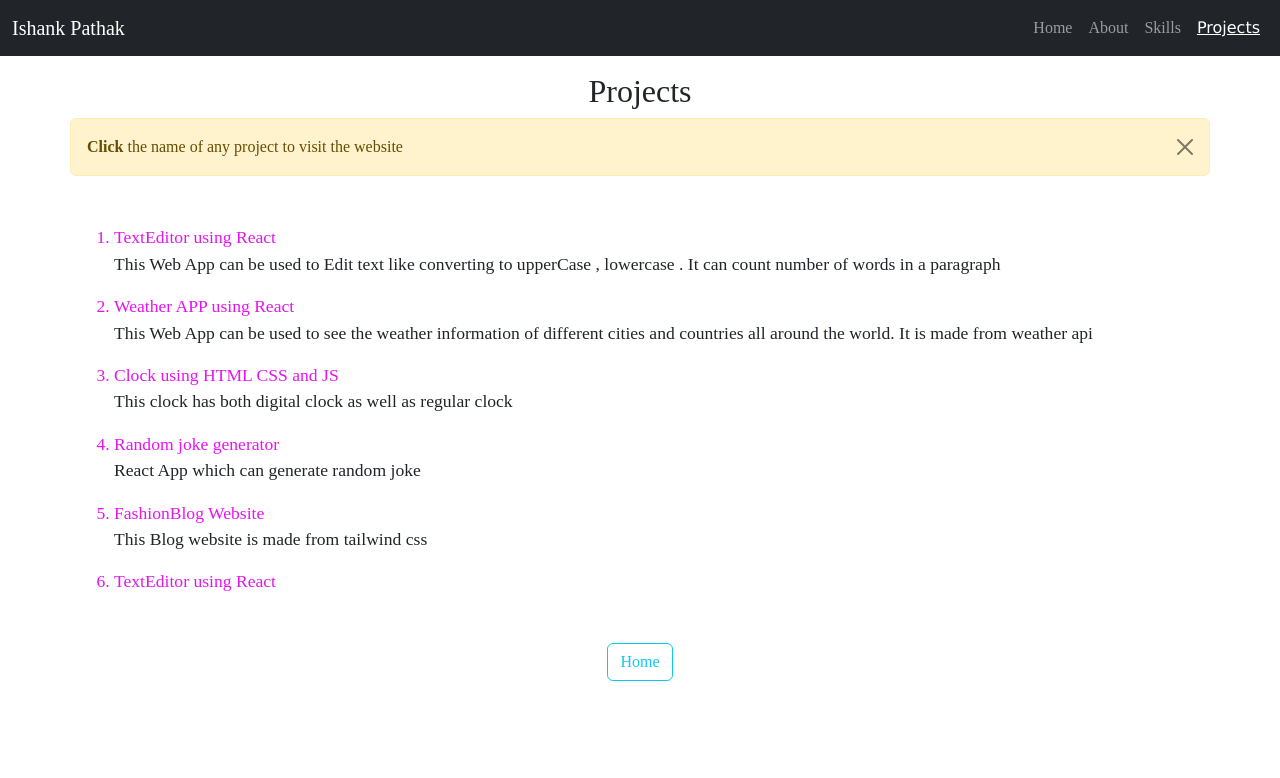
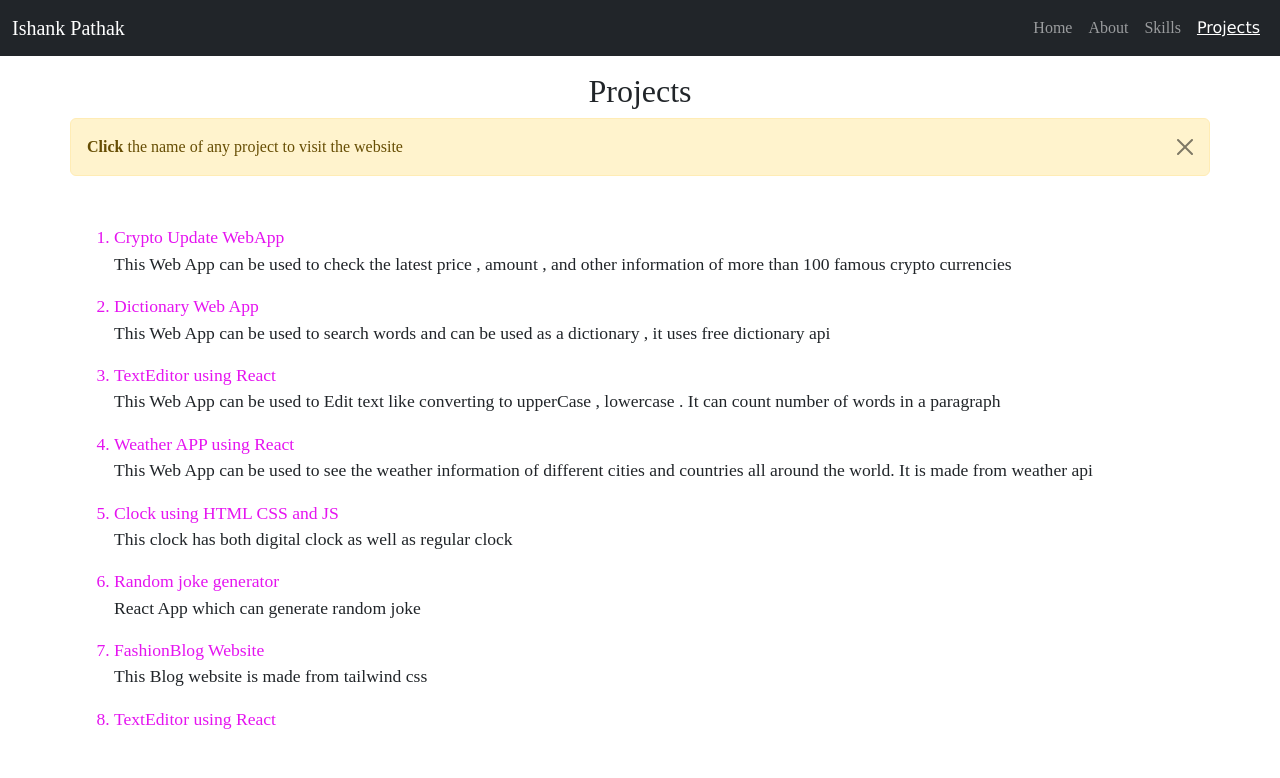
Before and after one commit to Ishankpathak/Myportfolio, a React (Vite) app: page /projects in a window 1280 px wide. Shown: the top 778 px of the page. Built offline with nearby package versions, Linux system fonts and the light colour scheme.

Commit message:
Added new Projects and skills

```diff
--- a/src/Components/Projects.jsx
+++ b/src/Components/Projects.jsx
@@ -12,6 +12,12 @@ const Projects = () => {
 
     <div className="container mt-5 project">
        <ul>
+        <a href="https://dailycrypto-update.netlify.app/" target="_blank"><li>Crypto Update WebApp</li></a>
+        <p>This Web App can be used to check the latest price , amount , and other information of more than 100 famous crypto currencies </p>
+
+        <a href="https://dictionarybro.netlify.app/" target="_blank"><li>Dictionary Web App</li></a>
+        <p>This Web App can be used to search words and can be used as a dictionary , it uses free dictionary api </p>
+
         <a href="https://multitexteditor.netlify.app/" target="_blank"><li>TextEditor using React</li></a>
         <p>This Web App can be used to Edit text like converting to upperCase , lowercase . It can count number of words in a paragraph </p>
         <a href="https://countriesweather.netlify.app" target="_blank"><li>Weather APP using React</li></a>
--- a/src/Components/Skills.jsx
+++ b/src/Components/Skills.jsx
@@ -41,6 +41,11 @@ const Skills = () => {
           </div>
           <div className="d-flex justify-content-center">Tailwind CSS</div>
 
+           <div className="progress mt-3">
+          <div className="progress-bar progress-bar-striped" role="progressbar" style={{width: '80%'}} aria-valuenow="10" aria-valuemin="0" aria-valuemax="100">80%</div>
+          </div>
+          <div className="d-flex justify-content-center">Git</div>
+
 
         </div>
        <div className="d-flex justify-content-center mt-5">
```
